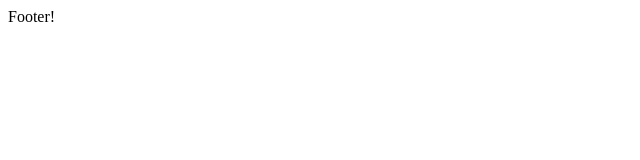
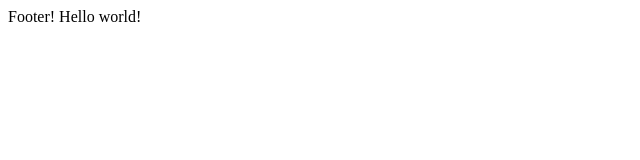
Before and after one commit to Imidara/my-project1, a plain HTML site: page index.html in a window 1280 px wide. Shown: the whole page, without its empty margins (0-640 px from the left). Drawn offline with Linux system fonts and the light colour scheme.

Commit message:
fix footer

```diff
--- a/index.html
+++ b/index.html
@@ -9,7 +9,7 @@
 <body>
   <header></header>
   <main></main>
-<footer>Footer!</footer>
+<footer>Footer! Hello world!</footer>
 
   </body>
 </html>
```
